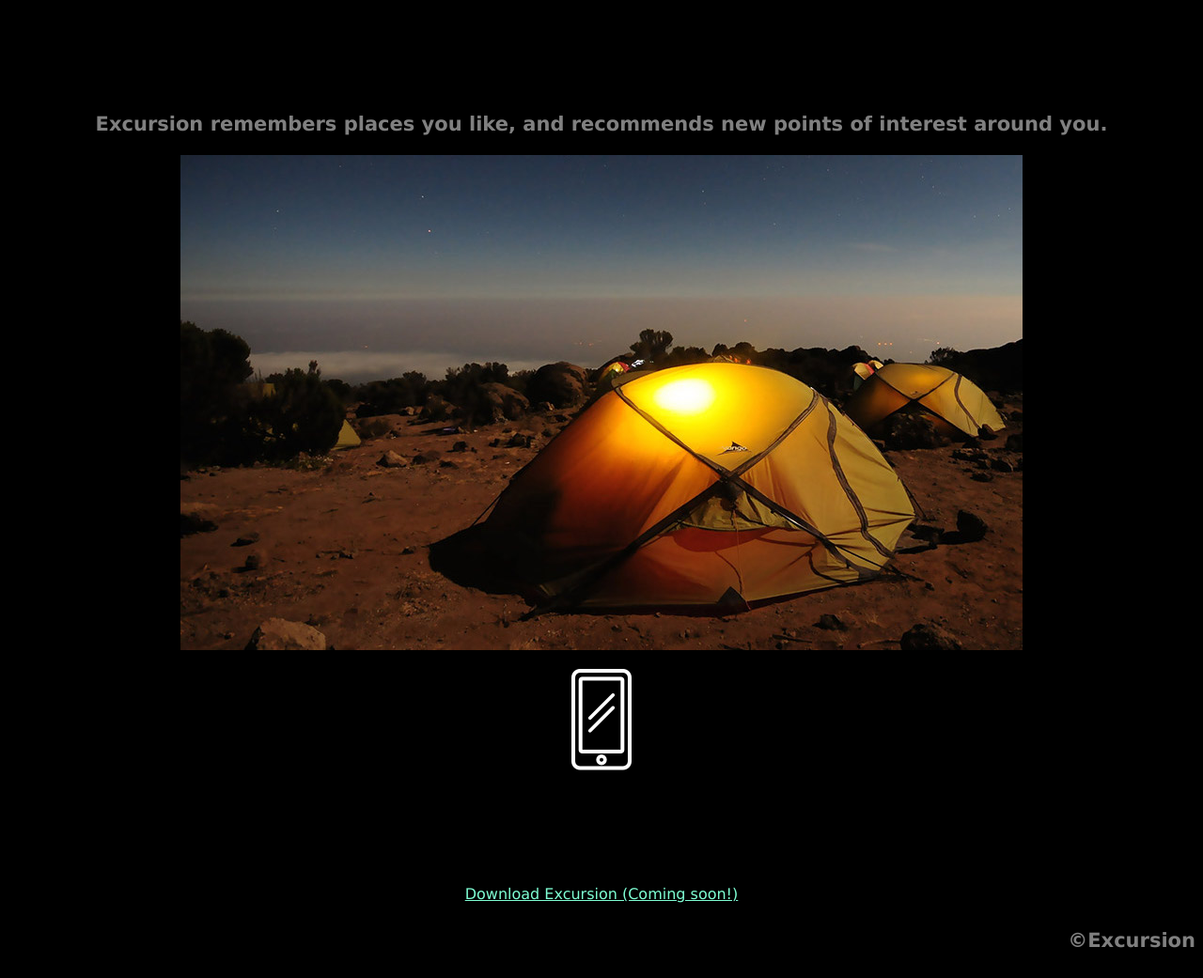
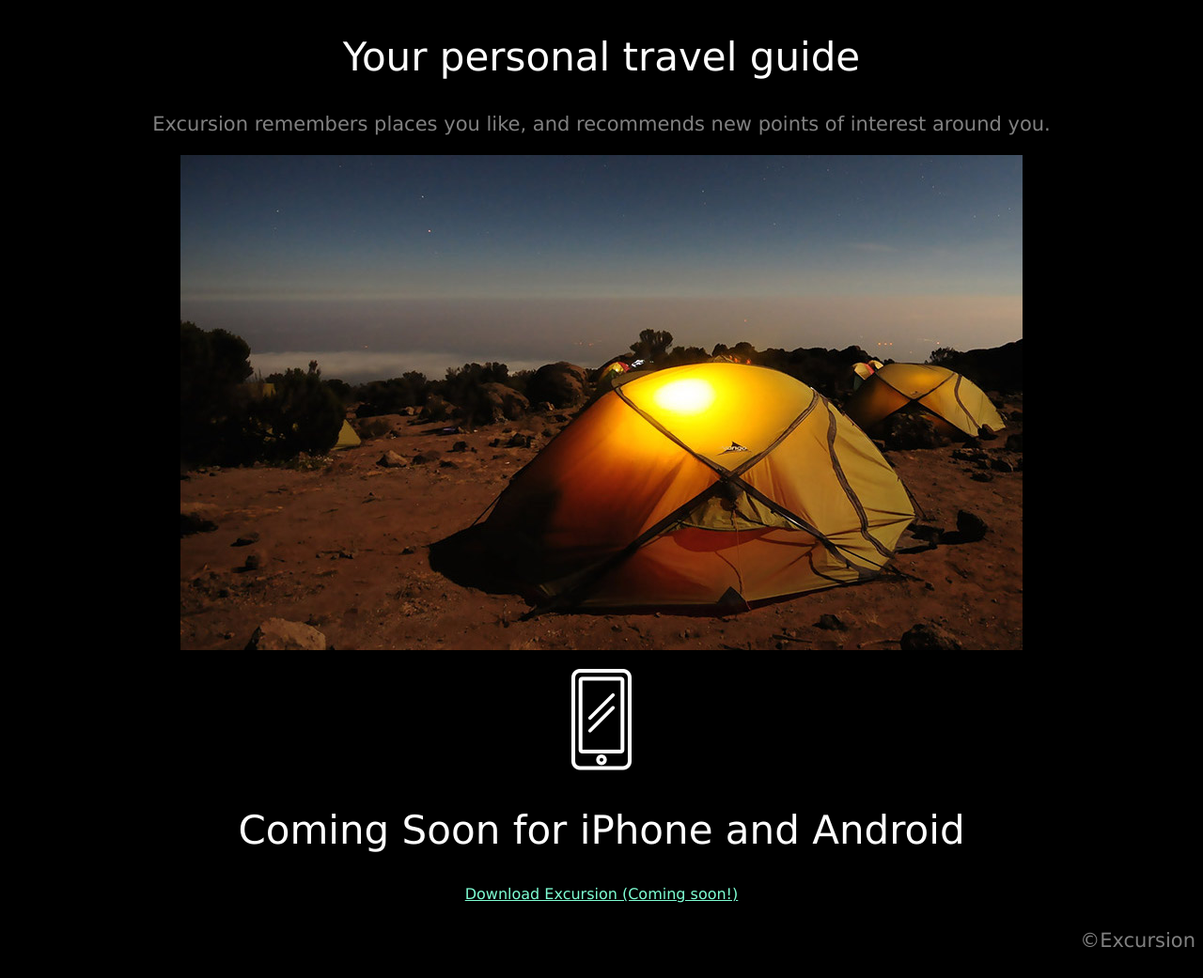
Before and after one commit to ExCurio/excursion, a plain HTML site: page index.html in a window 1280 px wide. Shown: the part 313-1354 px from the top of the page at 94% size. Drawn offline with Linux system fonts and the light colour scheme.

Commit message:
Fixed remaining css items. Site ready for deployment

```diff
--- a/resources/css/style.css
+++ b/resources/css/style.css
@@ -18,15 +18,18 @@ h1 {
 h2 {
 	font-size: 42px;
 	font-weight: 300;
+	color: white;
 }
 
 h3 {
 	font-size: 21px;
 	color: gray;
+	font-weight: normal;
 }
 
 h4 {
 	text-align: right;
 	color: gray;
 	font-size: 21px;
+	font-weight: normal;
 }
```
